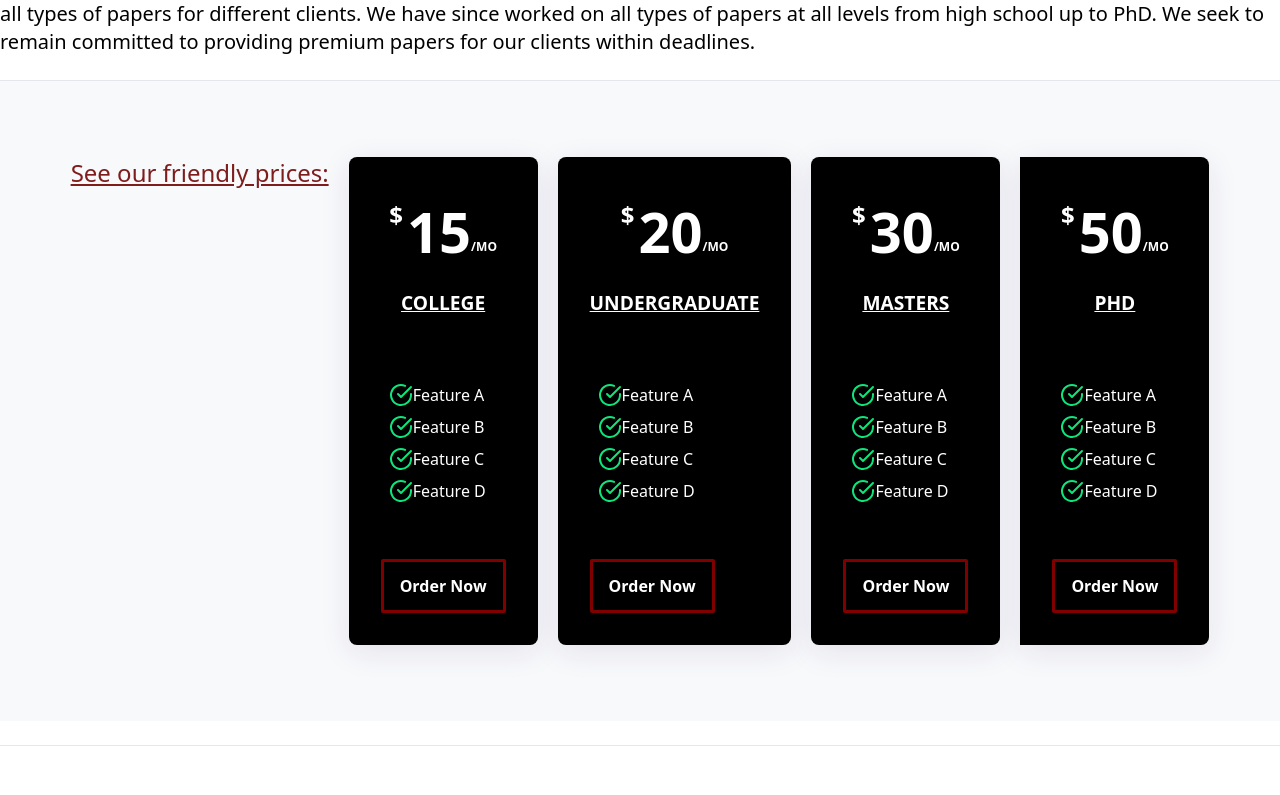
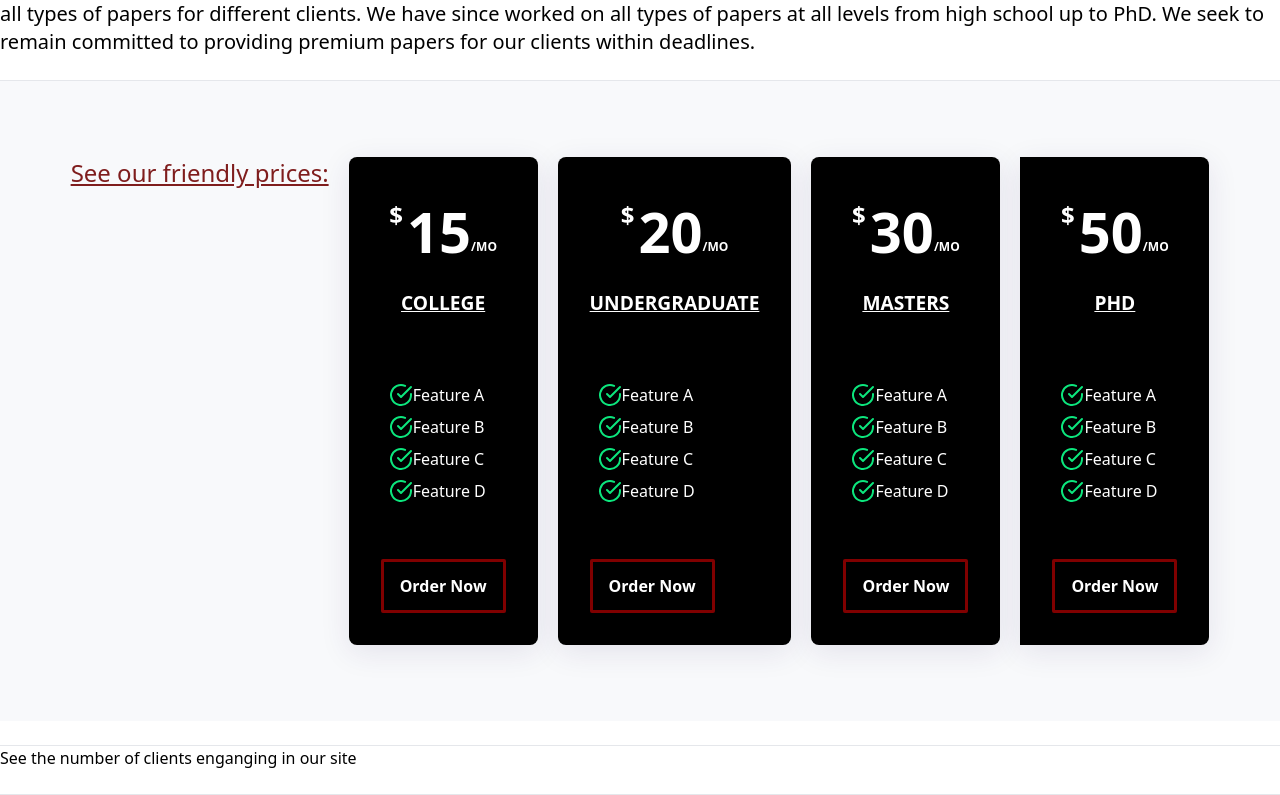
Before and after one commit to henrykash/WritingSite, a Next.js app: page / in a window 1280 px wide. Shown: the part 779-1574 px from the top of the page. Before the commit the page ends 1525 px from the top, so only its background shows below. Built offline with nearby package versions, Linux system fonts and the light colour scheme.

Commit message:
still working of the Counter component

```diff
--- a/Components/Counter.js
+++ b/Components/Counter.js
@@ -0,0 +1,14 @@
+import React from 'react'
+
+ const Counter = () => {
+    return (
+        <div className="">
+            <p>See the number of clients enganging in our site</p>
+            <div>
+
+            </div>
+        </div>
+    )
+}
+
+export default Counter
--- a/pages/index.js
+++ b/pages/index.js
@@ -1,5 +1,6 @@
 import Head from 'next/head'
 import TopNav from '../Components/TopNav'
+import Counter from '../Components/Counter'
 //import Footer from '../Components/Footer'
 import LandingSection from '../Components/Header'
 import AboutUs from '../Components/AboutUs'
@@ -32,11 +33,11 @@ const Homepage = () => {
         <br />
         <hr />
 
-        {/*<Counter />
+        <Counter />
         <br />
         <hr />
 
-        <Testimonials />
+        {/*<Testimonials />
         <br />*/}
 
       </main>
```
